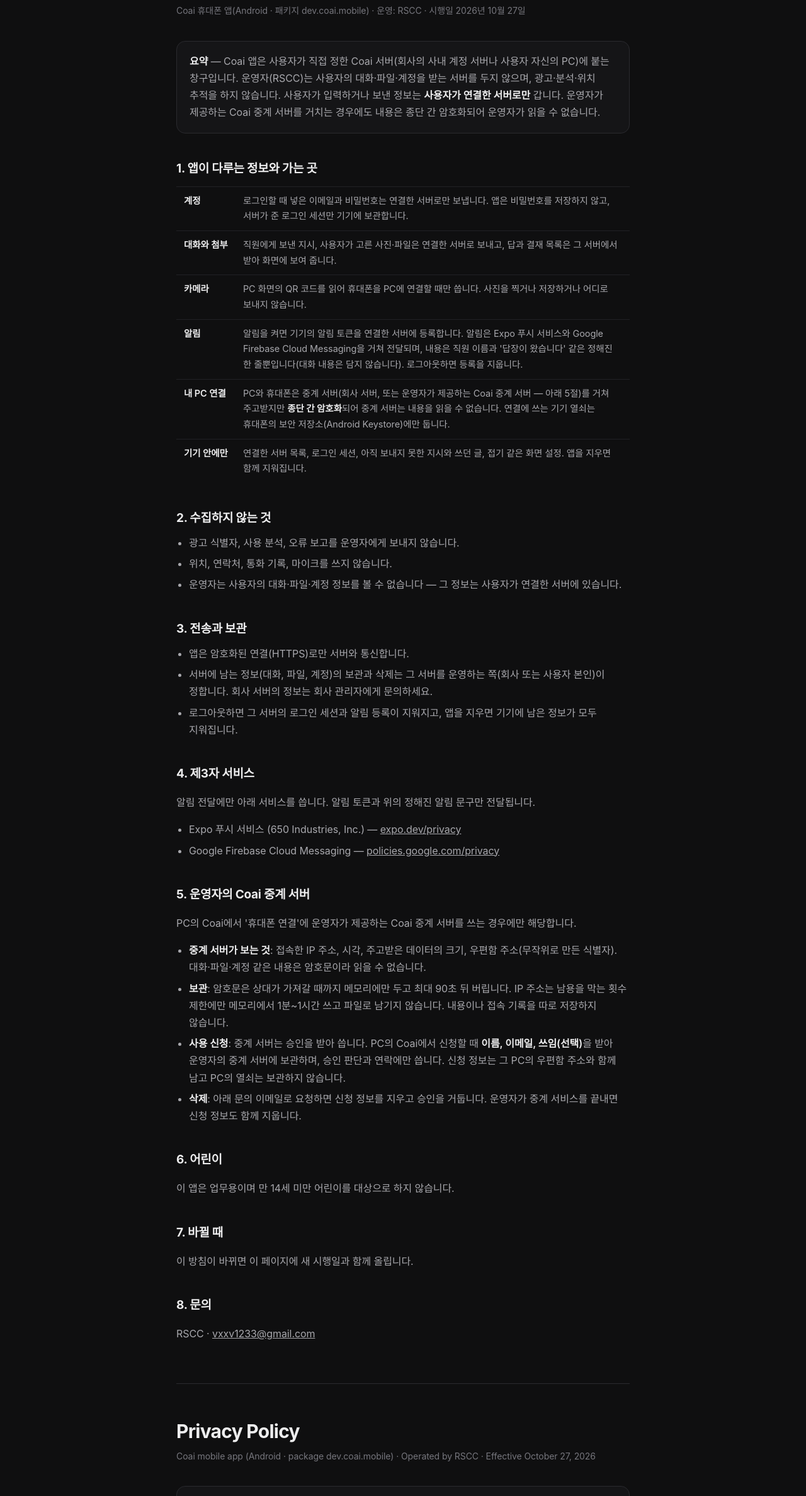
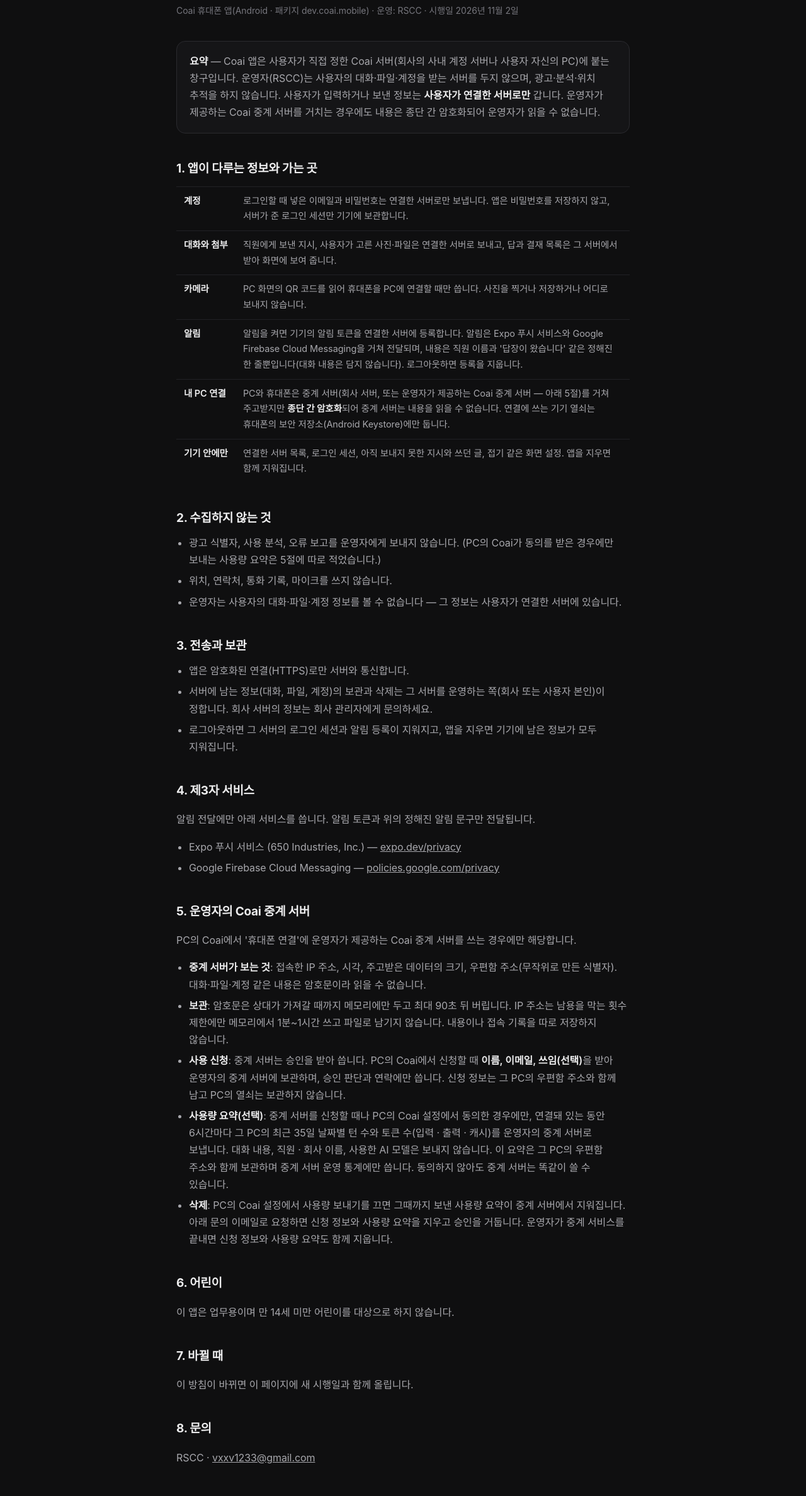
Before and after one commit to Jeonghyeon-Ryu/Coai-Release, a plain HTML site: page privacy.html in a window 1280 px wide. Shown: the part 106-2482 px from the top of the page at 63% size. Drawn offline with Linux system fonts and the light colour scheme.

Commit message:
개인정보처리방침: 사용량 요약(선택) — PC별 사용량을 동의한 경우에만 중계로 보냄(0.1.30)
Co-Authored-By: Claude Opus 5.5 <noreply@anthropic.com>

```diff
--- a/privacy.html
+++ b/privacy.html
@@ -60,7 +60,7 @@ footer a{color:var(--fg-2);text-decoration:none}
 <main class="wrap">
 <section id="ko" lang="ko">
   <h1>개인정보처리방침</h1>
-  <p class="meta">Coai 휴대폰 앱(Android · 패키지 dev.coai.mobile) · 운영: RSCC · 시행일 2026년 10월 27일</p>
+  <p class="meta">Coai 휴대폰 앱(Android · 패키지 dev.coai.mobile) · 운영: RSCC · 시행일 2026년 11월 2일</p>
 
   <div class="box"><p><strong>요약</strong> — Coai 앱은 사용자가 직접 정한 Coai 서버(회사의 사내 계정 서버나 사용자 자신의 PC)에 붙는 창구입니다.
   운영자(RSCC)는 사용자의 대화·파일·계정을 받는 서버를 두지 않으며, 광고·분석·위치 추적을 하지 않습니다.
@@ -79,7 +79,7 @@ footer a{color:var(--fg-2);text-decoration:none}
 
   <h2>2. 수집하지 않는 것</h2>
   <ul>
-    <li>광고 식별자, 사용 분석, 오류 보고를 운영자에게 보내지 않습니다.</li>
+    <li>광고 식별자, 사용 분석, 오류 보고를 운영자에게 보내지 않습니다. (PC의 Coai가 동의를 받은 경우에만 보내는 사용량 요약은 5절에 따로 적었습니다.)</li>
     <li>위치, 연락처, 통화 기록, 마이크를 쓰지 않습니다.</li>
     <li>운영자는 사용자의 대화·파일·계정 정보를 볼 수 없습니다 — 그 정보는 사용자가 연결한 서버에 있습니다.</li>
   </ul>
@@ -104,7 +104,8 @@ footer a{color:var(--fg-2);text-decoration:none}
     <li><strong>중계 서버가 보는 것</strong>: 접속한 IP 주소, 시각, 주고받은 데이터의 크기, 우편함 주소(무작위로 만든 식별자). 대화·파일·계정 같은 내용은 암호문이라 읽을 수 없습니다.</li>
     <li><strong>보관</strong>: 암호문은 상대가 가져갈 때까지 메모리에만 두고 최대 90초 뒤 버립니다. IP 주소는 남용을 막는 횟수 제한에만 메모리에서 1분~1시간 쓰고 파일로 남기지 않습니다. 내용이나 접속 기록을 따로 저장하지 않습니다.</li>
     <li><strong>사용 신청</strong>: 중계 서버는 승인을 받아 씁니다. PC의 Coai에서 신청할 때 <strong>이름, 이메일, 쓰임(선택)</strong>을 받아 운영자의 중계 서버에 보관하며, 승인 판단과 연락에만 씁니다. 신청 정보는 그 PC의 우편함 주소와 함께 남고 PC의 열쇠는 보관하지 않습니다.</li>
-    <li><strong>삭제</strong>: 아래 문의 이메일로 요청하면 신청 정보를 지우고 승인을 거둡니다. 운영자가 중계 서비스를 끝내면 신청 정보도 함께 지웁니다.</li>
+    <li><strong>사용량 요약(선택)</strong>: 중계 서버를 신청할 때나 PC의 Coai 설정에서 동의한 경우에만, 연결돼 있는 동안 6시간마다 그 PC의 최근 35일 날짜별 턴 수와 토큰 수(입력 · 출력 · 캐시)를 운영자의 중계 서버로 보냅니다. 대화 내용, 직원 · 회사 이름, 사용한 AI 모델은 보내지 않습니다. 이 요약은 그 PC의 우편함 주소와 함께 보관하며 중계 서버 운영 통계에만 씁니다. 동의하지 않아도 중계 서버는 똑같이 쓸 수 있습니다.</li>
+    <li><strong>삭제</strong>: PC의 Coai 설정에서 사용량 보내기를 끄면 그때까지 보낸 사용량 요약이 중계 서버에서 지워집니다. 아래 문의 이메일로 요청하면 신청 정보와 사용량 요약을 지우고 승인을 거둡니다. 운영자가 중계 서비스를 끝내면 신청 정보와 사용량 요약도 함께 지웁니다.</li>
   </ul>
 
   <h2>6. 어린이</h2>
@@ -121,7 +122,7 @@ footer a{color:var(--fg-2);text-decoration:none}
 
 <section id="en" lang="en">
   <h1 style="margin-top:56px">Privacy Policy</h1>
-  <p class="meta">Coai mobile app (Android · package dev.coai.mobile) · Operated by RSCC · Effective October 27, 2026</p>
+  <p class="meta">Coai mobile app (Android · package dev.coai.mobile) · Operated by RSCC · Effective November 2, 2026</p>
 
   <div class="box"><p><strong>Summary</strong> — The Coai app is a client for a Coai server you choose yourself (your company's account server or your own PC).
   The operator (RSCC) runs no server that receives your chats, files or account, and does no advertising, analytics or location tracking.
@@ -140,7 +141,7 @@ footer a{color:var(--fg-2);text-decoration:none}
 
   <h2>2. What we do not collect</h2>
   <ul>
-    <li>No advertising IDs, usage analytics or crash reports are sent to the operator.</li>
+    <li>No advertising IDs, usage analytics or crash reports are sent to the operator. (The usage summary that Coai on your PC sends only with your consent is described separately in section 5.)</li>
     <li>No location, contacts, call logs or microphone.</li>
     <li>The operator cannot see your chats, files or account information — they live on the server you connected to.</li>
   </ul>
@@ -165,7 +166,8 @@ footer a{color:var(--fg-2);text-decoration:none}
     <li><strong>What the relay sees</strong>: connecting IP addresses, times, the size of data exchanged and mailbox addresses (randomly generated identifiers). Content such as chats, files and accounts is ciphertext it cannot read.</li>
     <li><strong>Retention</strong>: ciphertext is held in memory only until the other side picks it up and is dropped after at most 90 seconds. IP addresses are used in memory for abuse rate limits for one minute to one hour and are not written to disk. No content or access logs are stored.</li>
     <li><strong>Application</strong>: the relay is used with approval. When you apply from Coai on your PC, your <strong>name, email and purpose (optional)</strong> are kept on the operator's relay server and used only to review the application and contact you. The application is stored with that PC's mailbox address; the PC's key is not kept.</li>
-    <li><strong>Deletion</strong>: email the contact below to have your application deleted and approval withdrawn. If the operator ends the relay service, applications are deleted with it.</li>
+    <li><strong>Usage summary (optional)</strong>: only if you agree when applying for the relay or in Coai settings on your PC, the PC sends the operator's relay server, every 6 hours while connected, the number of turns and tokens (input · output · cache) per day for the last 35 days. Chat content, staff and company names and the AI models used are not sent. The summary is kept with that PC's mailbox address and used only for relay operation statistics. You can use the relay the same way without agreeing.</li>
+    <li><strong>Deletion</strong>: turning off usage sharing in Coai settings on your PC deletes the usage summaries sent so far from the relay server. Email the contact below to have your application and usage summary deleted and approval withdrawn. If the operator ends the relay service, applications and usage summaries are deleted with it.</li>
   </ul>
 
   <h2>6. Children</h2>
```
